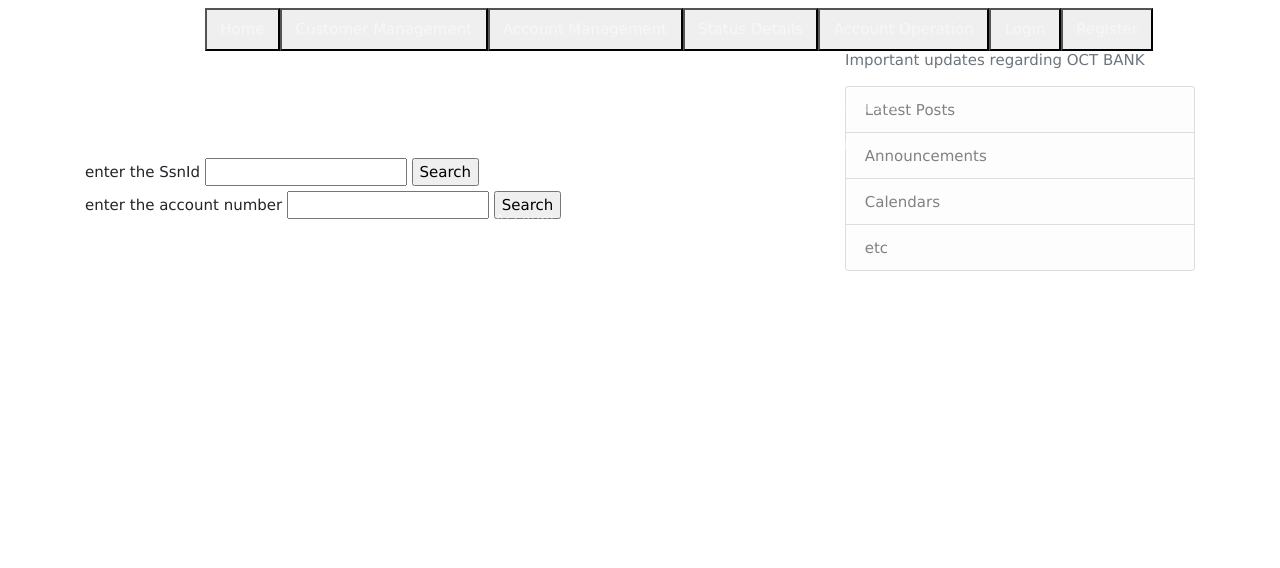
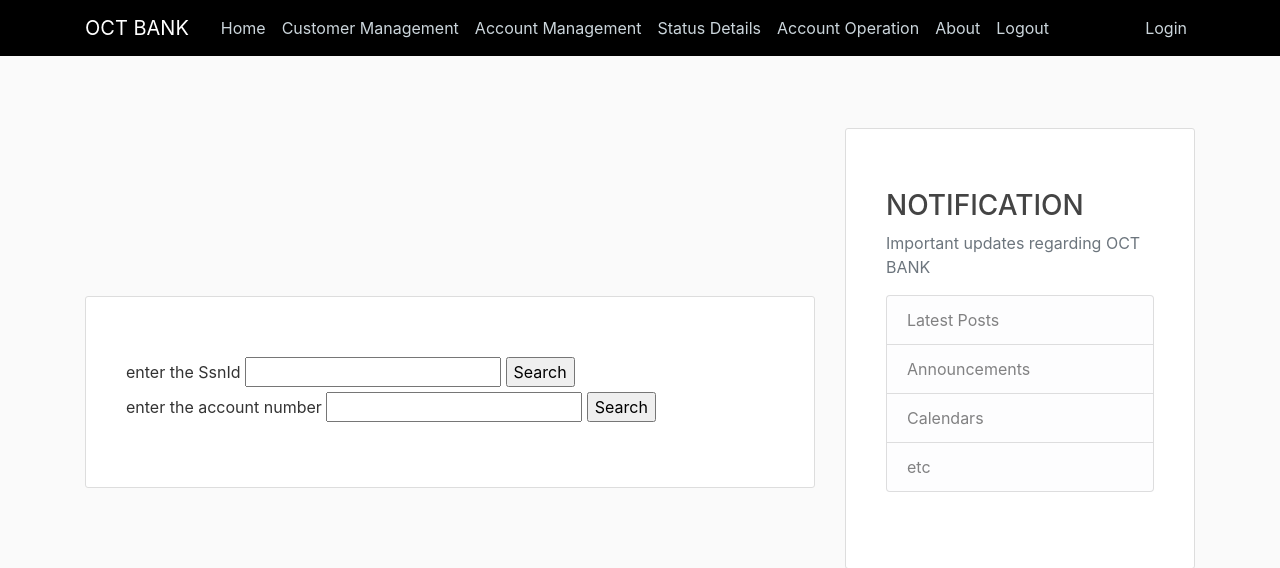
Before and after one commit to shubham103/flask_case_study, a Flask app: page /search_account in a window 1280 px wide. Shown: the top 568 px of the page. Run offline with Flask 2, Linux system fonts and the light colour scheme; the visitor is signed in with stand-in values (Sample User, id 1); parts of the project's set-up code (start-up, migrations or seed data) failed here and were passed over; some libraries are stand-ins or nearby versions.

Commit message:
commit 420

```diff
--- a/main.py
+++ b/main.py
@@ -1,6 +1,6 @@
 from flask import Flask
 from flask_wtf import Form
-from wtforms import StringField, PasswordField, SubmitField, BooleanField,IntegerField
+from wtforms import StringField, PasswordField, SubmitField, BooleanField,IntegerField,DateField
 from wtforms.validators import DataRequired, Length, EqualTo
 
 #----------------------------------------------
@@ -20,8 +20,6 @@
 
 app.run(debug=True)
 #---------------------------------------------
-
-
 
 
 class StatementDateForm(Form):
--- a/routes.py
+++ b/routes.py
@@ -3,7 +3,7 @@
 import os
 import json
 from functools import wraps
-from data import db_service as db
+from db import db_service as db
 
 
 app.secret_key = 'A0Zr98j/3yX R~XHH!jmN]LWX/,?RT'
--- a/templates/layout.html
+++ b/templates/layout.html
@@ -8,18 +8,15 @@
     <!-- Bootstrap CSS -->
     <link rel="stylesheet" href="https://maxcdn.bootstrapcdn.com/bootstrap/4.0.0/css/bootstrap.min.css" integrity="sha384-Gn5384xqQ1aoWXA+058RXPxPg6fy4IWvTNh0E263XmFcJlSAwiGgFAW/dAiS6JXm" crossorigin="anonymous">
 
-    <link rel="stylesheet" type="text/css" href="{{ url_for('static', filename='main.css') }}">
+    <link rel="stylesheet" type="text/css" href="{{ url_for('static', filename='css/main.css') }}">
 
     {% if title %}
         <title>OCT Bank{{ title }}</title>
     {% else %}
         <title>OCT Bank</title>
     {% endif %}
-
-    <meta name="viewport" content="width=device-width, initial-scale=2">
-    <link rel="stylesheet" href="https://www.w3schools.com/w3css/4/w3.css">
 </head>
-<body >
+<body>
     <header class="site-header">
       <nav class="navbar navbar-expand-md navbar-dark bg-steel fixed-top">
         <div class="container">
@@ -29,71 +26,18 @@
           </button>
           <div class="collapse navbar-collapse" id="navbarToggle">
             <div class="navbar-nav mr-auto">
-                <div class="dropdown">
-                    <button class="dropbtn">
-                        <a class="nav-item nav-link" href="{{ url_for('home') }}">Home</a>
-                    </button>
-                </div>
-                <div class="dropdown">
-                    <button class="dropbtn">
-                        <a class="nav-item nav-link" href="{{ url_for('home') }}">Customer Management</a>
-                    </button>
-                    <div class="dropdown-content">
-                        <a class="nav-item nav-link" href="{{ url_for('home') }}">Create Customer</a>
-                        <a class="nav-item nav-link" href="{{ url_for('home') }}">Update Customer</a>
-                        <a class="nav-item nav-link" href="{{ url_for('home') }}">Delete Customer</a>
-                    </div>
-                </div>
-                <div class="dropdown">
-                    <button class="dropbtn">
-                        <a class="nav-item nav-link" href="{{ url_for('home') }}">Account Management</a>
-                    </button>
-                    <div class="dropdown-content">
-                        <a class="nav-item nav-link" href="{{ url_for('home') }}">Create Account</a>
-                        <a class="nav-item nav-link" href="{{ url_for('home') }}">Delete Account</a>
-                        <a class="nav-item nav-link" href="{{ url_for('home') }}">Account Details</a>
-                        <a class="nav-item nav-link" href="{{ url_for('home') }}">Search Account</a>
-                        <a class="nav-item nav-link" href="{{ url_for('home') }}">Account Lists</a>
-                    </div>
-                </div>
-                <div class="dropdown">
-                    <button class="dropbtn">
-                        <a class="nav-item nav-link" href="{{ url_for('home') }}">Status Details</a>
-                    </button>
-                    <div class="dropdown-content">
-                        <a class="nav-item nav-link" href="{{ url_for('home') }}">Statement</a>
-
-                    </div>
-                </div>
-                <div class="dropdown">
-                    <button class="dropbtn">
-                        <a class="nav-item nav-link" href="{{ url_for('home') }}">Account Operation</a>
-                    </button>
-                    <div class="dropdown-content">
-                        <a class="nav-item nav-link" href="{{ url_for('home') }}">Deposit</a>
-                        <a class="nav-item nav-link" href="{{ url_for('home') }}">Withdraw</a>
-                        <a class="nav-item nav-link" href="{{ url_for('home') }}">Transfer</a>
-                    </div>
-                </div>
-                <div class="dropdown">
-                    <button class="dropbtn">
-                        {% if userId %}
-                            <a class="nav-item nav-link" href="{{ url_for('home') }}">Logout</a>
-                        {% else %}
-                            <a class="nav-item nav-link" href="{{ url_for('login') }}">Login</a>
-                        {% endif %}
-                    </button>
-                </div>
-
-
-
+              <a class="nav-item nav-link" href="{{ url_for('index') }}">Home</a>
+              <a class="nav-item nav-link" href="{{ url_for('index') }}">Customer Management</a>
+              <a class="nav-item nav-link" href="{{ url_for('index') }}">Account Management</a>
+              <a class="nav-item nav-link" href="{{ url_for('index') }}">Status Details</a>
+              <a class="nav-item nav-link" href="{{ url_for('index') }}">Account Operation</a>
+              <a class="nav-item nav-link" href="{{ url_for('index') }}">About</a>
+              <a class="nav-item nav-link" href="{{ url_for('logout') }}">Logout</a>
+            </div>
             <!-- Navbar Right Side -->
-
-                <div class="dropdown">
-                    <button class="dropbtn">
-                        <a class="nav-item nav-link" href="{{ url_for('register') }}">Register</a>
-                    </button>
-                </div>
+            <div class="navbar-nav">
+              <a class="nav-item nav-link" href="{{ url_for('login') }}">Login</a>
+            <!--   <a class="nav-item nav-link" href="{{ url_for('createCustomer') }}">Register</a> -->
             </div>
           </div>
         </div>
```
Also changed, not shown: forms.py (deleted, +0 -30 lines).
